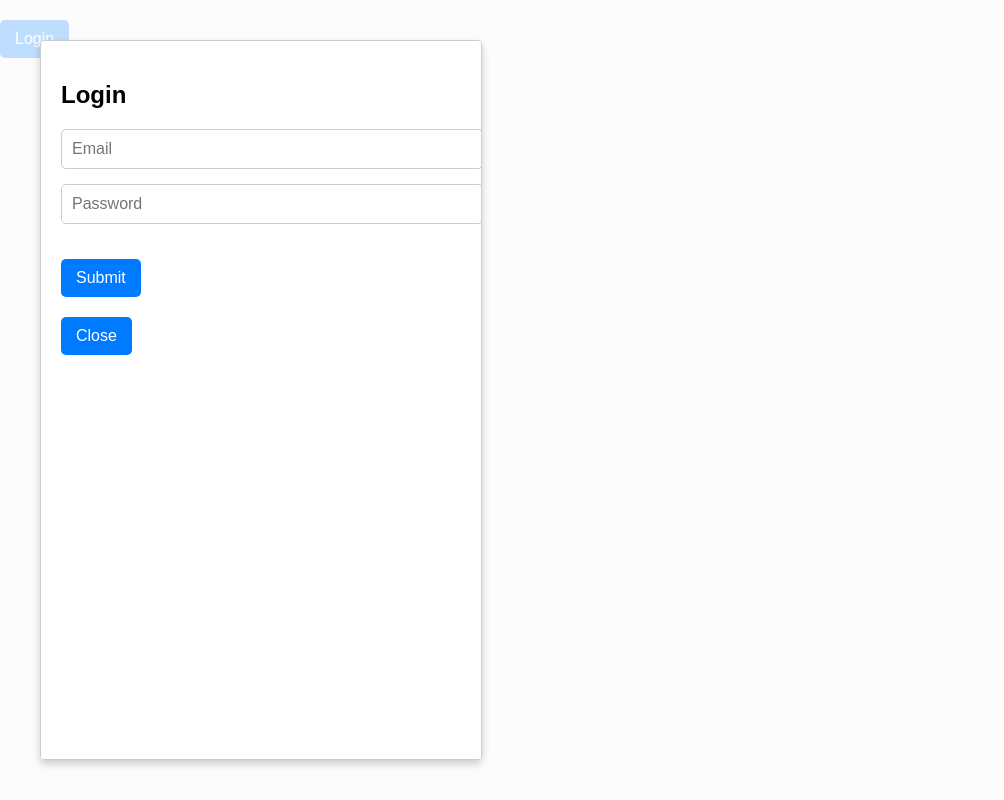
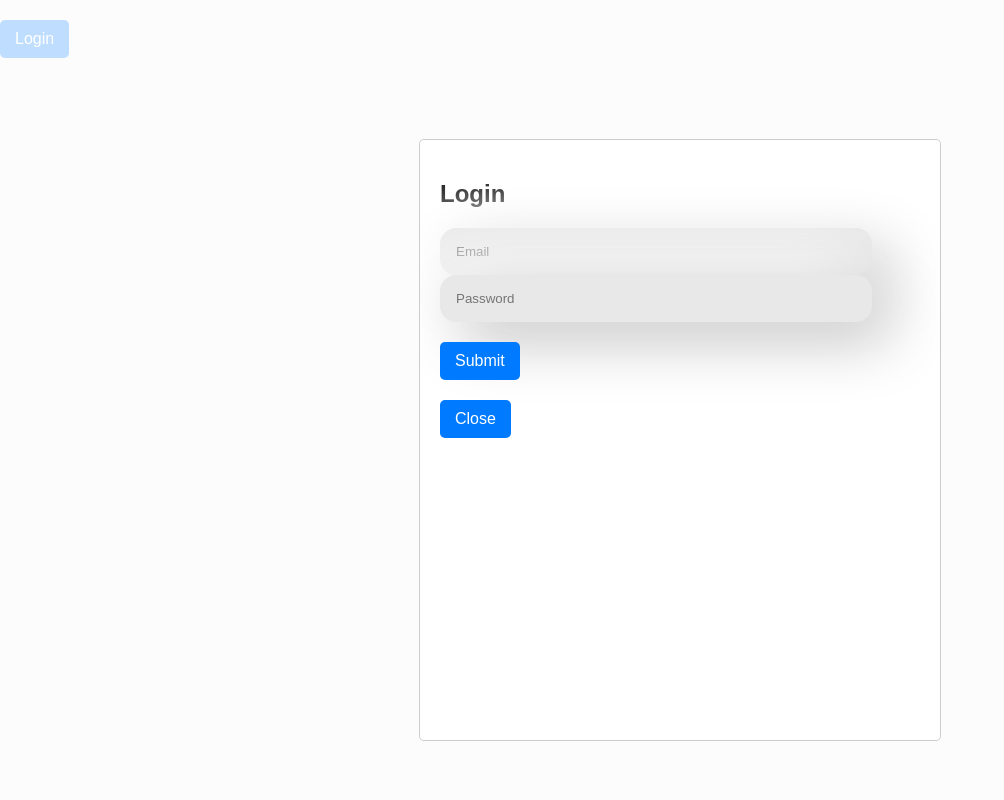
Before and after one commit to zzlucc0/zzhobby, a React (Create React App) app in the folder frontend/: page /login in a window 1280 px wide. Both pictures are taken after a click on the button "Login". Shown: the whole page, without its empty margins (0-1004 px from the left). Built offline with nearby package versions, Linux system fonts and the light colour scheme.

Commit message:
Updated login signup css

```diff
--- a/frontend/src/App.css
+++ b/frontend/src/App.css
@@ -44,6 +44,22 @@ body {
   margin-left: 20px;
   color: #333;
 }
+.input-login{
+  border: none;
+  width: 25rem;
+  padding: 1rem;
+  border-radius: 1rem;
+  background: #e8e8e8;
+  box-shadow: 20px 20px 60px #c5c5c5, -20px -20px 60px #ffffff;
+  transition: 0.3s;
+}
+.input-login:focus {
+  outline-color: #e8e8e8;
+  background: #e8e8e8;
+  box-shadow: inset 20px 20px 60px #c5c5c5,
+     inset -20px -20px 60px #ffffff;
+  transition: 0.3s;
+ }
 
 .logout-btn {
   padding: 10px 15px;
--- a/frontend/src/components/Auth/Login.js
+++ b/frontend/src/components/Auth/Login.js
@@ -1,6 +1,6 @@
 import React, { useState } from 'react';
 import Modal from 'react-modal';
-import './Modal.css'; // Custom CSS for modal styling
+import './Modal.css';
 
 Modal.setAppElement('#root'); // Accessibility feature to avoid issues with screen readers
 
@@ -51,10 +51,35 @@ function Login() {
   return (
     <div>
       <button onClick={toggleModal} className="btn">Login</button>
-      <Modal isOpen={isOpen} onRequestClose={toggleModal} contentLabel="Login Modal">
+      <Modal isOpen={isOpen} onRequestClose={toggleModal} contentLabel="Login Modal" style={{
+                overlay: {
+                  position: 'fixed',
+                  zIndex: 1020,
+                  top: 0,
+                  left: 0,
+                  width: '100vw',
+                  height: '100vh',
+                  background: 'rgba(255, 255, 255, 0.75)',
+                  display: 'flex',
+                  alignItems: 'center',
+                  justifyContent: 'center',
+                },
+                content: {
+                  background: 'white',
+                  width: '30rem',
+                  height:'35rem',
+                  maxWidth: 'calc(100vw - 2rem)',
+                  maxHeight: 'calc(100vh - 2rem)',
+                  overflowY: 'auto',
+                  position: 'relative',
+                  justifyContent: 'center',
+                  border: '1px solid #ccc',
+                  borderRadius: '0.3rem',
+                }}}>
         <h2>Login</h2>
         <form onSubmit={handleSubmit}>
           <input
+            className='input-login'
             type="email"
             name="email"
             placeholder="Email"
@@ -63,6 +88,7 @@ function Login() {
             required
           />
           <input
+            className='input-login'
             type="password"
             name="password"
             placeholder="Password"
@@ -70,7 +96,7 @@ function Login() {
             onChange={handleChange}
             required
           />
-          <button type="submit">Submit</button>
+          <button type="submit" className='submit-btn'>Submit</button>
         </form>
         {message && <p>{message}</p>}
         <button onClick={toggleModal} className="btn">Close</button>
--- a/frontend/src/components/Auth/Modal.css
+++ b/frontend/src/components/Auth/Modal.css
@@ -1,6 +1,6 @@
 /* Modal background overlay */
 .ReactModal__Overlay {
-  background-color: rgba(0, 0, 0, 0.75);
+  /* background-color: rgba(0, 0, 0, 0.75);
   position: fixed;
   top: 0;
   left: 0;
@@ -9,19 +9,39 @@
   display: flex;
   align-items: center;
   justify-content: center;
-  z-index: 1000;
+  z-index: 1000;  */
+  position: 'fixed';
+  z-index: 1020;
+  top: 0;
+  left: 0;
+  width: '100vw';
+  height: '100vh';
+  background: 'rgba(255, 255, 255, 0.75)';
+  display: 'flex';
+  align-items: 'center';
+  justify-content: 'center';
 }
 
 /* Modal content styling */
 .ReactModal__Content {
-  position: relative;
-  max-width: 400px; /* Max width for the modal */
-  max-height: 90vh; /* Ensure it fits within the screen */
+  /* position: relative;
+  max-width: 400px;
+  max-height: 90vh;
   background-color: white;
   padding: 20px;
   border-radius: 8px;
-  overflow-y: auto; /* Scroll if content exceeds height */
-  box-shadow: 0 4px 8px rgba(0, 0, 0, 0.2); /* Subtle shadow */
+  overflow-y: auto;
+  box-shadow: 0 4px 8px rgba(0, 0, 0, 0.2);  */
+  background: 'white';
+  width: '30rem';
+  height:'35rem';
+  max-width: 'calc(100vw - 2rem)';
+  max-height: 'calc(100vh - 2rem)';
+  overflow-y: 'auto';
+  position: 'relative';
+  justify-content: 'center';
+  border: '1px solid #ccc';
+  border-radius: '0.3rem';
 }
 
 /* Button styling */
@@ -44,12 +64,19 @@ button:hover {
 
 /* Input fields inside the modal */
 input {
-  width: 100%;
+  /* width: 100%;
   padding: 10px;
   margin-bottom: 15px;
   border: 1px solid #ccc;
   border-radius: 5px;
-  font-size: 16px;
+  font-size: 16px; */
+  border: none;
+  width: 25rem;
+  padding: 1rem;
+  border-radius: 1rem;
+  background: #e8e8e8;
+  box-shadow: 20px 20px 60px #c5c5c5, -20px -20px 60px #ffffff;
+  transition: 0.3s;
 }
 
 /* Close button for modal */
--- a/frontend/src/components/Auth/Register.js
+++ b/frontend/src/components/Auth/Register.js
@@ -49,7 +49,31 @@ function Register() {
   return (
     <div>
       <button onClick={toggleModal} className="btn">Sign Up</button>
-      <Modal isOpen={isOpen} onRequestClose={toggleModal} contentLabel="Sign Up Modal">
+      <Modal isOpen={isOpen} onRequestClose={toggleModal} contentLabel="Sign Up Modal" style={{
+                overlay: {
+                  position: 'fixed',
+                  zIndex: 1020,
+                  top: 0,
+                  left: 0,
+                  width: '100vw',
+                  height: '100vh',
+                  background: 'rgba(255, 255, 255, 0.75)',
+                  display: 'flex',
+                  alignItems: 'center',
+                  justifyContent: 'center',
+                },
+                content: {
+                  background: 'white',
+                  width: '30rem',
+                  height:'35rem',
+                  maxWidth: 'calc(100vw - 2rem)',
+                  maxHeight: 'calc(100vh - 2rem)',
+                  overflowY: 'auto',
+                  position: 'relative',
+                  justifyContent: 'center',
+                  border: '1px solid #ccc',
+                  borderRadius: '0.3rem',
+                }}}>
         <h2>Sign Up</h2>
         <form onSubmit={handleSubmit}>
           <input
```
